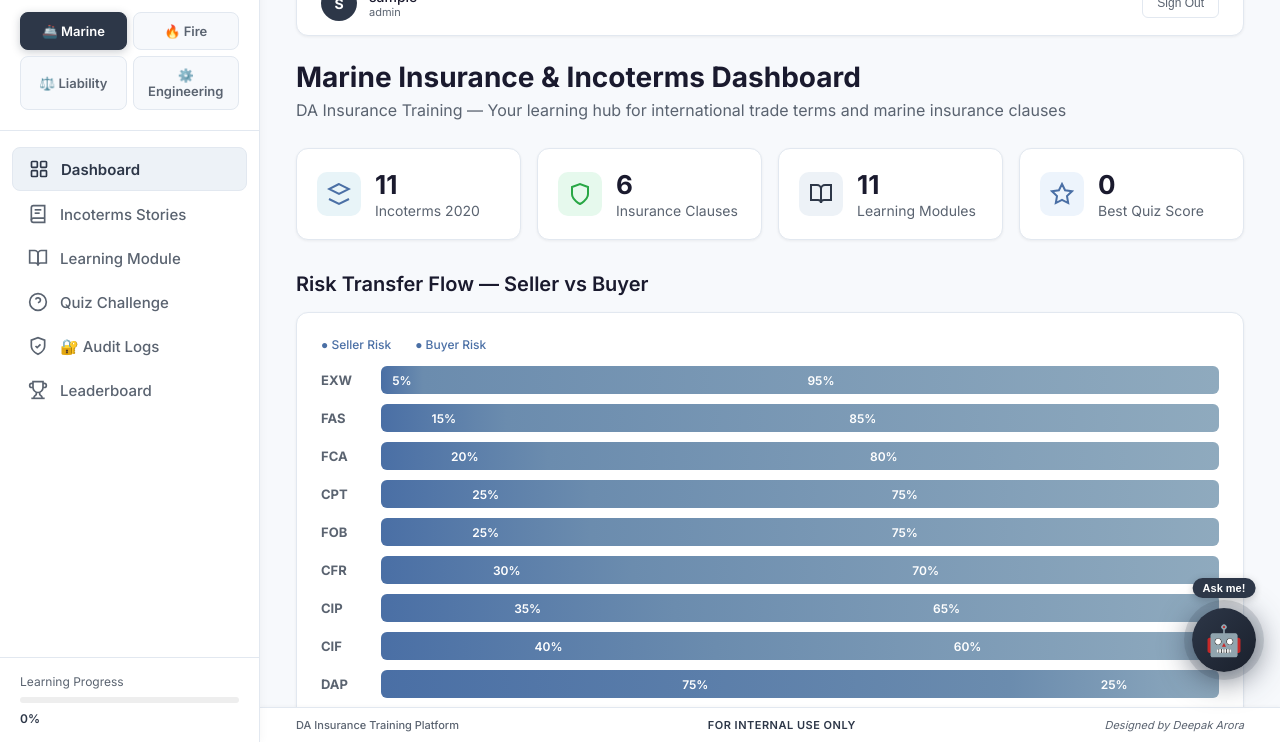
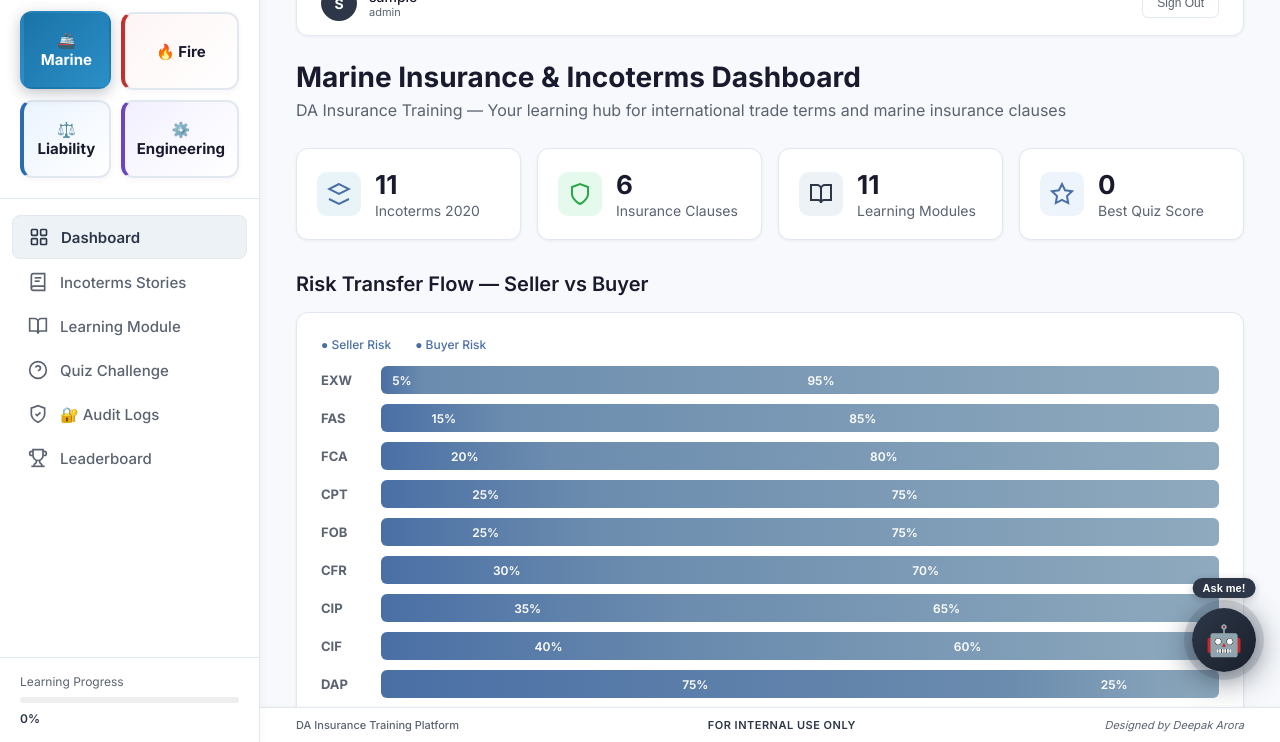
Before and after one commit to deepakarora15/icici-lombard-training, a website: page public/index.html in a window 1280 px wide. Shown: the part 58-800 px from the top of the page. Drawn offline with Linux system fonts and the light colour scheme; sample sign-in values are in the browser's storage.

Commit message:
Enhance LOB tiles: bigger padding, distinct colors per LOB (marine blue, fire red, liability blue, engineering purple), gradients, hover effects

```diff
--- a/public/styles.css
+++ b/public/styles.css
@@ -693,33 +693,45 @@ body {
 .lob-tabs {
     display: grid;
     grid-template-columns: 1fr 1fr;
-    gap: 6px;
+    gap: 10px;
     margin-top: 14px;
 }
 .lob-tab {
-    padding: 10px 8px;
-    border-radius: 8px;
-    border: 1.5px solid var(--border);
-    background: var(--bg-secondary);
-    color: var(--text-secondary);
-    font-size: 13px;
-    font-weight: 600;
+    padding: 18px 12px;
+    border-radius: 12px;
+    border: 2px solid var(--border);
+    background: white;
+    color: var(--text-primary);
+    font-size: 15px;
+    font-weight: 700;
     font-family: inherit;
     cursor: pointer;
-    transition: all 0.2s;
+    transition: all 0.25s ease;
     text-align: center;
+    box-shadow: 0 2px 6px rgba(0,0,0,0.04);
 }
+.lob-tab[data-lob="marine"] { border-left: 4px solid #1a73a7; background: linear-gradient(135deg, #f0f7fc 0%, #ffffff 100%); }
+.lob-tab[data-lob="fire"] { border-left: 4px solid #c53030; background: linear-gradient(135deg, #fef5f5 0%, #ffffff 100%); }
+.lob-tab[data-lob="liability"] { border-left: 4px solid #2b6cb0; background: linear-gradient(135deg, #ebf4ff 0%, #ffffff 100%); }
+.lob-tab[data-lob="engineering"] { border-left: 4px solid #6b46c1; background: linear-gradient(135deg, #f3f0ff 0%, #ffffff 100%); }
 .lob-tab:hover {
-    border-color: var(--accent-primary);
-    color: var(--accent-primary);
-    background: #edf2f7;
+    transform: translateY(-2px);
+    box-shadow: 0 4px 12px rgba(0,0,0,0.1);
 }
+.lob-tab[data-lob="marine"]:hover { border-color: #1a73a7; color: #1a73a7; }
+.lob-tab[data-lob="fire"]:hover { border-color: #c53030; color: #c53030; }
+.lob-tab[data-lob="liability"]:hover { border-color: #2b6cb0; color: #2b6cb0; }
+.lob-tab[data-lob="engineering"]:hover { border-color: #6b46c1; color: #6b46c1; }
 .lob-tab.active {
-    background: var(--accent-primary);
     color: white;
-    border-color: var(--accent-primary);
-    box-shadow: 0 2px 8px rgba(45,55,72,0.25);
+    border-color: transparent;
+    box-shadow: 0 4px 14px rgba(45,55,72,0.3);
+    transform: translateY(-1px);
 }
+.lob-tab[data-lob="marine"].active { background: linear-gradient(135deg, #1a73a7 0%, #2b8fc7 100%); }
+.lob-tab[data-lob="fire"].active { background: linear-gradient(135deg, #c53030 0%, #e53e3e 100%); }
+.lob-tab[data-lob="liability"].active { background: linear-gradient(135deg, #2b6cb0 0%, #3182ce 100%); }
+.lob-tab[data-lob="engineering"].active { background: linear-gradient(135deg, #6b46c1 0%, #805ad5 100%); }
 
 /* LOB Policy Cards */
 .lob-description {
```
